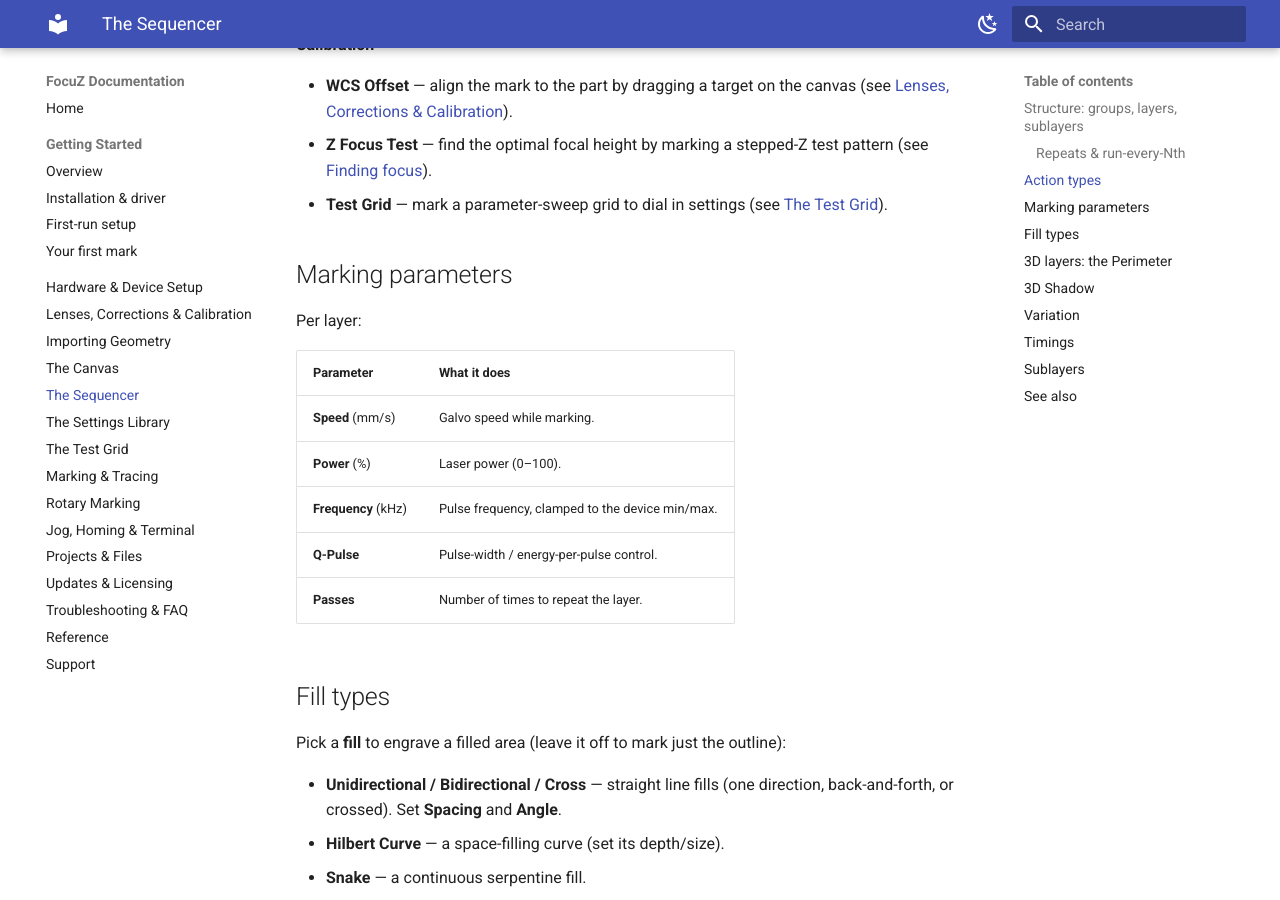
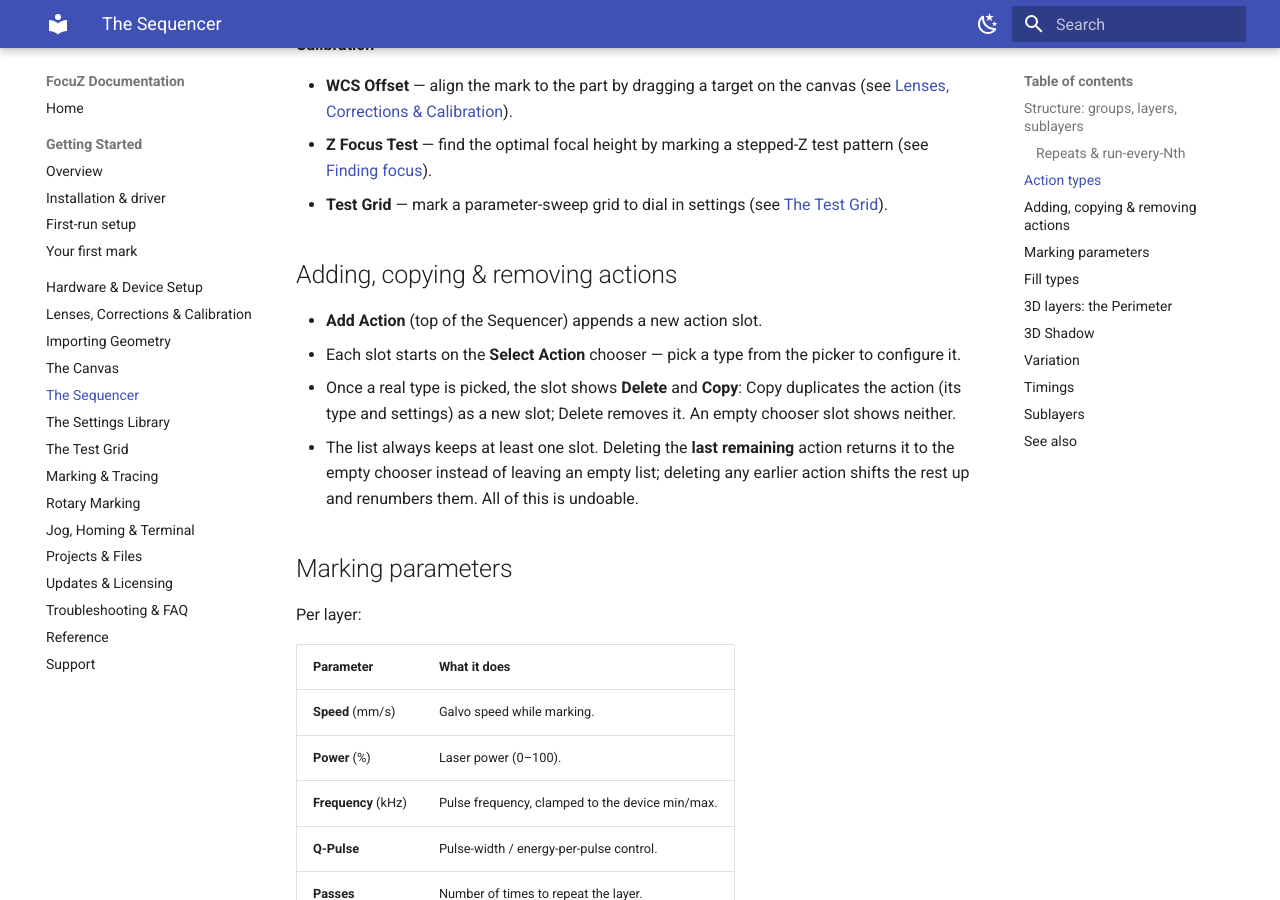
Before and after one commit to Lokahi-Shop/focuz-docs, an MkDocs documentation site: the page built from docs/sequencer.md, in a window 1280 px wide and 900 px high, scrolled down 1860 px. Built offline with MkDocs 1.6.1 and Material for MkDocs 9.7.7, drawn with Linux system fonts in a browser that asks for light colours.

Commit message:
docs(sequencer): document Add/Copy/Delete action controls and always-one-slot behavior

```diff
--- a/docs/sequencer.md
+++ b/docs/sequencer.md
@@ -62,6 +62,16 @@ Adding an action opens a picker grouped by purpose:
 - **Z Focus Test** — find the optimal focal height by marking a stepped-Z test pattern (see
   [Finding focus](lenses-corrections.md#finding-focus-the-z-focus-test)).
 - **Test Grid** — mark a parameter-sweep grid to dial in settings (see [The Test Grid](test-grid.md)).
+
+## Adding, copying & removing actions
+
+- **Add Action** (top of the Sequencer) appends a new action slot.
+- Each slot starts on the **Select Action** chooser — pick a type from the picker to configure it.
+- Once a real type is picked, the slot shows **Delete** and **Copy**: Copy duplicates the action (its
+  type and settings) as a new slot; Delete removes it. An empty chooser slot shows neither.
+- The list always keeps at least one slot. Deleting the **last remaining** action returns it to the
+  empty chooser instead of leaving an empty list; deleting any earlier action shifts the rest up and
+  renumbers them. All of this is undoable.
 
 ## Marking parameters
 
```
